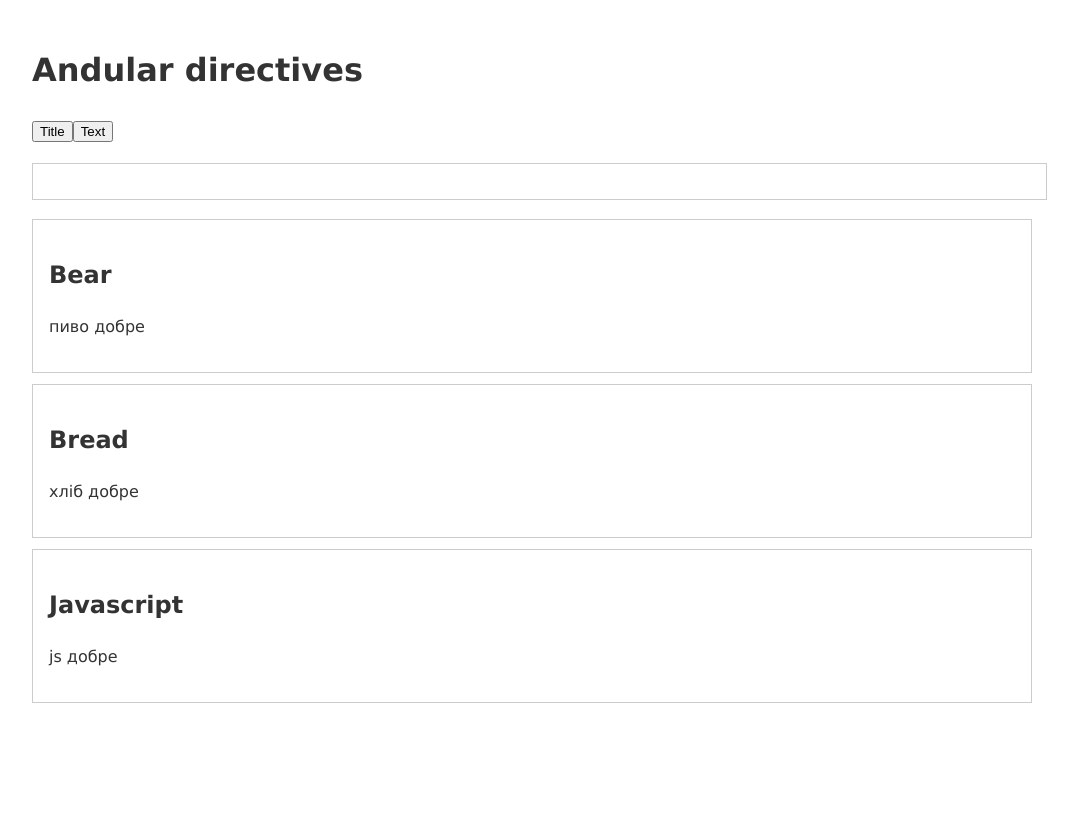
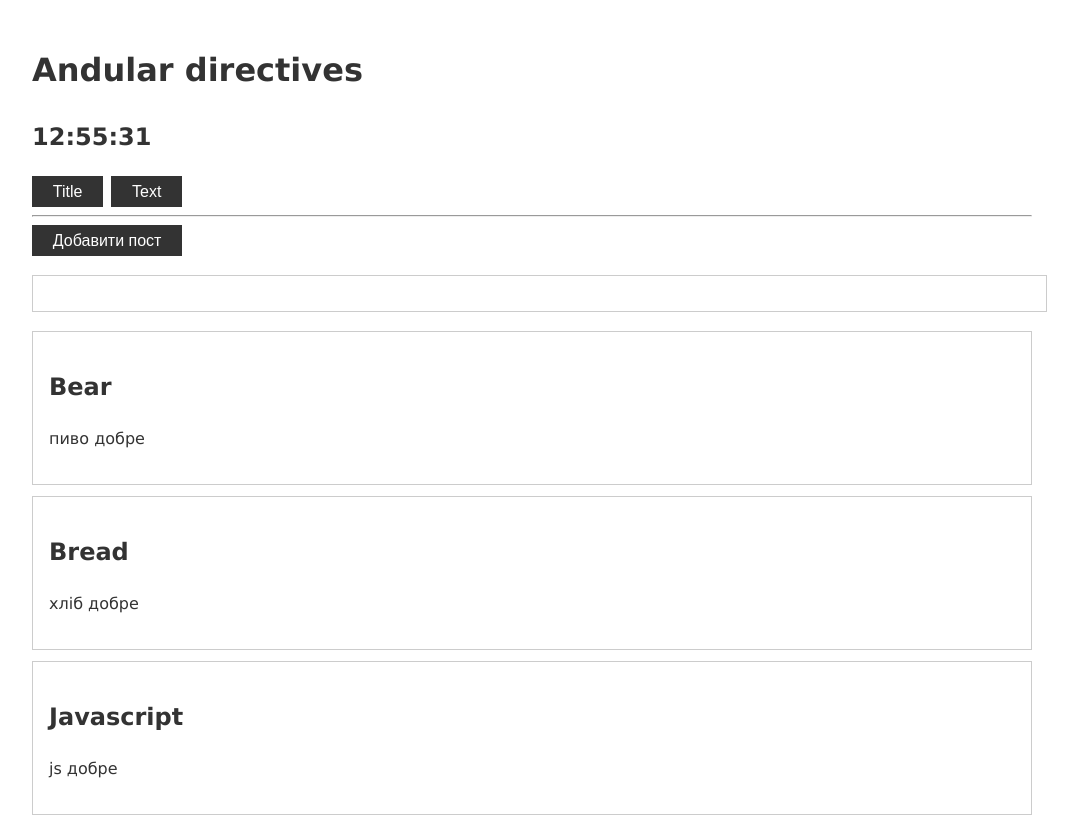
Before and after one commit to serhiirodikov/more_practice, an Angular app: page / in a window 1280 px wide. Shown: the whole page, without its empty margins (108-1186 px from the left). Before the commit the page ends 800 px from the top, so only its background shows below. Built offline with nearby package versions, Linux system fonts and the light colour scheme.

Commit message:
clock added

```diff
--- a/src/app/app.component.html
+++ b/src/app/app.component.html
@@ -1,7 +1,16 @@
 <div class="container">
   <h1>Andular directives</h1>
-  <button type="button" (click)="searchField = 'title'">Title</button>
-  <button type="button" (click)="searchField = 'text'">Text</button>
+  <h2>{{ myDate$ | async | date: "HH:mm:ss" }}</h2>
+
+  <button class="btn" type="button" (click)="searchField = 'title'">
+    Title
+  </button>
+  <button class="btn" type="button" (click)="searchField = 'text'">Text</button>
+
+  <hr />
+
+  <button class="btn" (click)="addPost()">Добавити пост</button>
+
   <input type="text" [(ngModel)]="search" />
   <div *ngFor="let post of posts | trimPip: search:searchField" class="card">
     <h2>{{ post.title }}</h2>
--- a/src/app/app.component.ts
+++ b/src/app/app.component.ts
@@ -1,4 +1,5 @@
 import { Component } from '@angular/core';
+import { Observable } from 'rxjs';
 
 export interface Post {
   title: string;
@@ -11,8 +12,6 @@ export interface Post {
   styleUrls: ['./app.component.scss'],
 })
 export class AppComponent {
-  e: number = Math.E;
-  num: number = 0.45;
   title = 'more-practices-angular';
   searchField = 'title';
   search = '';
@@ -21,4 +20,14 @@ export class AppComponent {
     { title: 'Bread', text: 'хліб добре ' },
     { title: 'Javascript', text: 'js добре ' },
   ];
+
+  myDate$: Observable<Date> = new Observable((obs) => {
+    setInterval(() => {
+      obs.next(new Date());
+    }, 1000);
+  });
+
+  addPost() {
+    this.posts.unshift({ title: 'Angular', text: 'new post' });
+  }
 }
--- a/src/app/pipes/trim-pip.pipe.ts
+++ b/src/app/pipes/trim-pip.pipe.ts
@@ -3,6 +3,7 @@ import { Post } from '../app.component';
 
 @Pipe({
   name: 'trimPip',
+  pure: false,
 })
 export class TrimPipPipe implements PipeTransform {
   transform(
```
